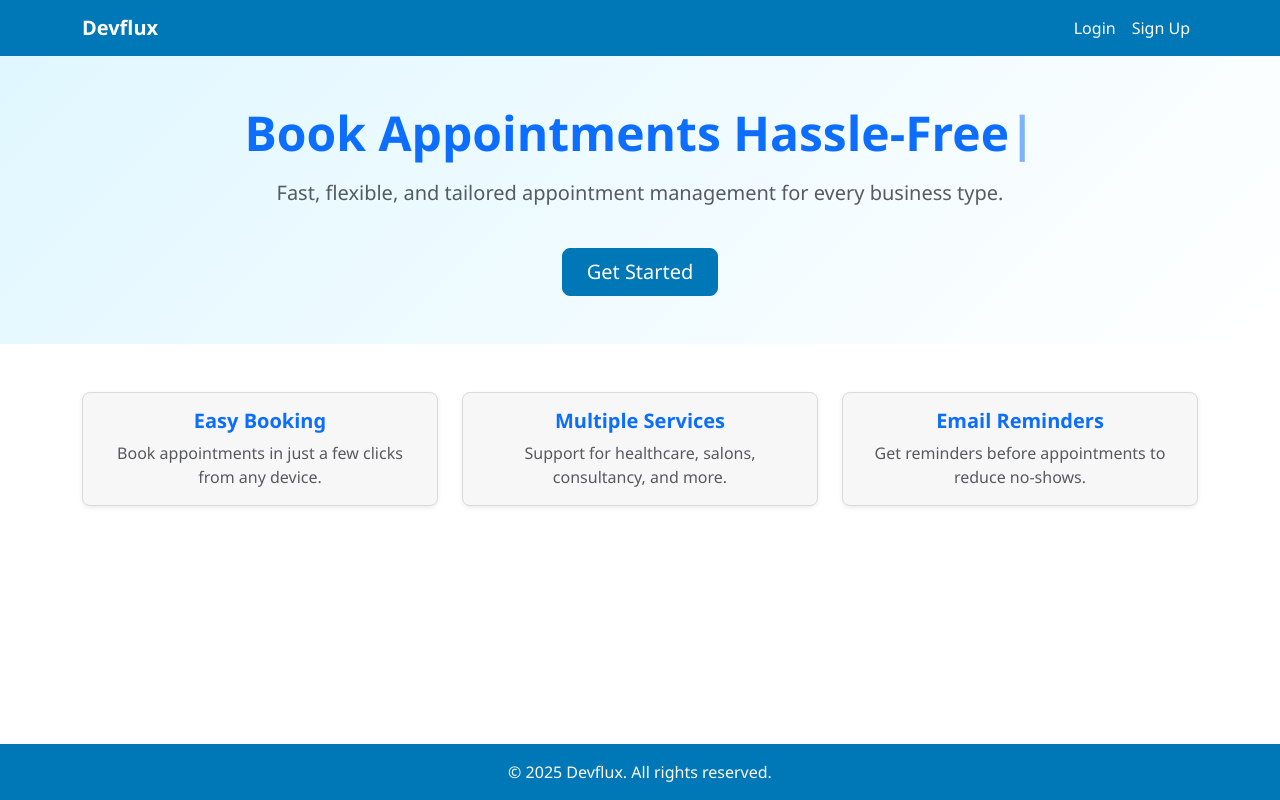
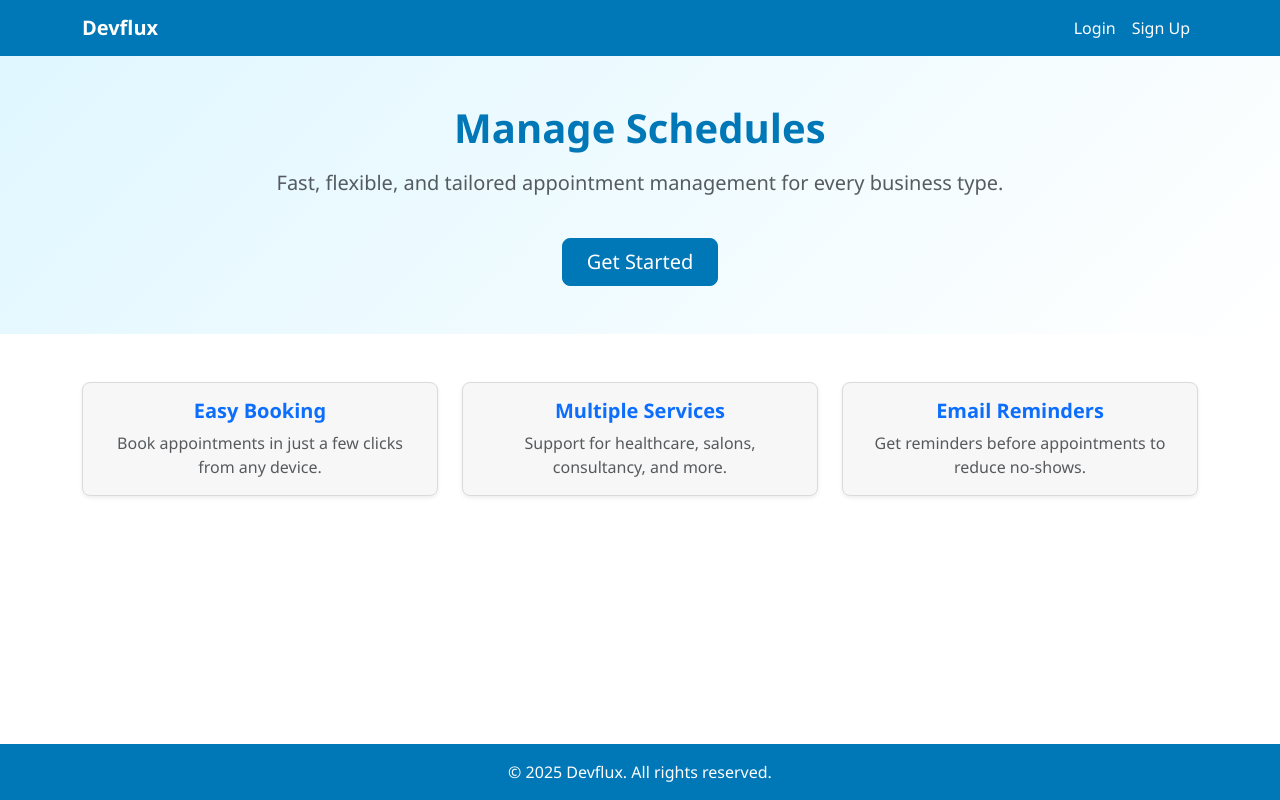
Before and after one commit to AbubakarMi/appointment-booking-frontend, a plain HTML site: page index.html in a window 1280 px wide. Drawn offline with nearby package versions, Linux system fonts and the light colour scheme.

Commit message:
✨ Update index.html with new animations and card effects

```diff
--- a/index.html
+++ b/index.html
@@ -7,17 +7,26 @@
   <link href="https://cdn.jsdelivr.net/npm/bootstrap@5.3.3/dist/css/bootstrap.min.css" rel="stylesheet" />
   <link rel="stylesheet" href="css/style.css" />
   <style>
-    /* Typing Animation */
-    .typing-title::after {
-      content: '|';
-      animation: blink 0.7s infinite;
-    }
-    @keyframes blink {
-      0%, 100% { opacity: 1; }
-      50% { opacity: 0; }
+    :root {
+      --primary: #0077B6;
+      --primary-hover: #023E8A;
     }
 
-    /* Slide & Fade Animation */
+    /* Hero Title Animation */
+    .hero-title span {
+      display: none;
+      font-size: 2.5rem;
+      font-weight: 700;
+      color: var(--primary);
+      animation: fadeInScale 1s ease forwards;
+    }
+
+    @keyframes fadeInScale {
+      0% {opacity: 0; transform: scale(0.8);}
+      100% {opacity: 1; transform: scale(1);}
+    }
+
+    /* Card Entrance Animation */
     .fade-slide {
       opacity: 0;
       transform: translateY(40px);
@@ -27,6 +36,18 @@
     .fade-slide.visible {
       opacity: 1;
       transform: translateY(0);
+    }
+
+    /* Card Hover Effect */
+    .card:hover {
+      transform: translateY(-10px);
+      box-shadow: 0 10px 25px rgba(0, 119, 182, 0.2);
+      border: 1px solid var(--primary);
+      transition: all 0.3s ease;
+    }
+
+    .card {
+      transition: all 0.3s ease;
     }
   </style>
 </head>
@@ -51,7 +72,11 @@
   <!-- Hero Section -->
   <section class="hero-section text-center py-5 bg-light">
     <div class="container">
-      <h1 class="display-5 fw-bold text-primary typing-title" data-text="Book Appointments Hassle-Free"></h1>
+      <h1 class="hero-title">
+        <span class="hero-line">Book Appointments</span>
+        <span class="hero-line">Manage Schedules</span>
+        <span class="hero-line">Grow Your Business</span>
+      </h1>
       <p class="lead text-muted mt-3">Fast, flexible, and tailored appointment management for every business type.</p>
       <a href="signup.html" class="btn btn-primary btn-lg mt-4 px-4">Get Started</a>
     </div>
@@ -95,30 +120,29 @@
   <!-- Scripts -->
   <script src="https://cdn.jsdelivr.net/npm/bootstrap@5.3.3/dist/js/bootstrap.bundle.min.js"></script>
   <script>
-    // Typing animation
     document.addEventListener("DOMContentLoaded", () => {
-      const title = document.querySelector(".typing-title");
-      const fullText = title.getAttribute("data-text");
-      let i = 0;
-      function type() {
-        title.textContent = fullText.slice(0, i++) + '|';
-        if (i <= fullText.length) {
-          setTimeout(type, 80);
-        } else {
-          title.textContent = fullText;
-        }
+      const phrases = document.querySelectorAll(".hero-title .hero-line");
+      let index = 0;
+
+      function showNextPhrase() {
+        phrases.forEach((el) => el.style.display = "none");
+        phrases[index].style.display = "inline-block";
+        phrases[index].classList.add("animated");
+        index = (index + 1) % phrases.length;
       }
-      type();
 
-      // Scroll animation
+      showNextPhrase();
+      setInterval(showNextPhrase, 3000);
+
+      // Scroll animation for cards
       const fadeEls = document.querySelectorAll(".fade-slide");
-      const observer = new IntersectionObserver((entries) => {
+      const observer = new IntersectionObserver(entries => {
         entries.forEach(entry => {
           if (entry.isIntersecting) {
             entry.target.classList.add("visible");
           }
         });
-      }, { threshold: 0.3 });
+      }, { threshold: 0.2 });
 
       fadeEls.forEach(el => observer.observe(el));
     });
```
